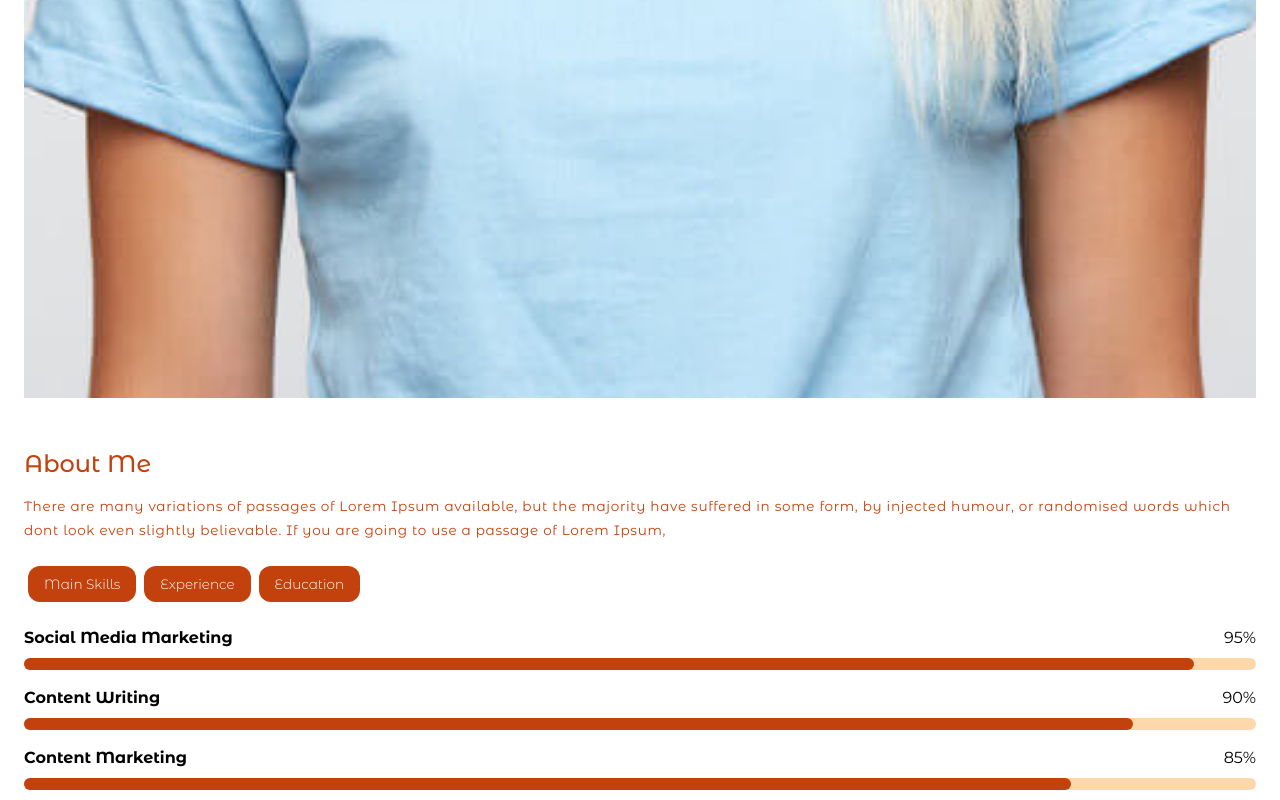
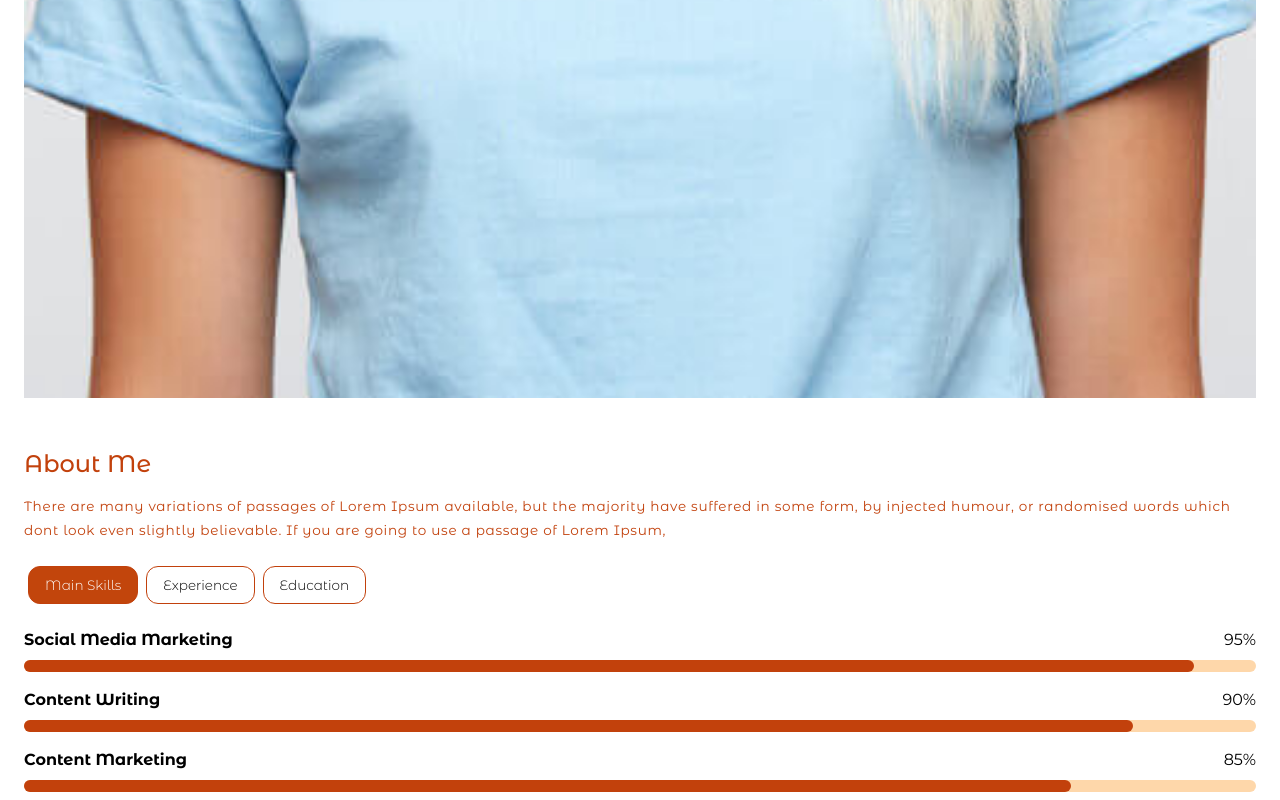
Before and after one commit to Udeme01/herPortfolioWebsite, a React (Vite) app: page / in a window 1280 px wide. Shown: the part 2209-3009 px from the top of the page. Built offline with nearby package versions, Linux system fonts and the light colour scheme.

Commit message:
done building the about page

```diff
--- a/src/components/About.jsx
+++ b/src/components/About.jsx
@@ -18,7 +18,7 @@ const About = () => {
           <img
             className="px-6 my-12 w-full mx-auto"
             src={aboutImg}
-            alt="about image"
+            alt="about-image"
           />
         </div>
 
@@ -36,13 +36,13 @@ const About = () => {
             </p>
           </div>
           <section className="tabButton my-5">
-            <TabButton onSelect={() => handleSelect("skills")}>
+            <TabButton isSelected={selectedTopic === 'skills'} onSelect={() => handleSelect("skills")}>
               Main Skills
             </TabButton>
-            <TabButton onSelect={() => handleSelect("experience")}>
+            <TabButton isSelected={selectedTopic === 'experience'} onSelect={() => handleSelect("experience")}>
               Experience
             </TabButton>
-            <TabButton onSelect={() => handleSelect("education")}>
+            <TabButton  isSelected={selectedTopic === 'education'} onSelect={() => handleSelect("education")}>
               Education
             </TabButton>
           </section>
--- a/src/components/TabButtons.jsx
+++ b/src/components/TabButtons.jsx
@@ -1,21 +1,25 @@
 import PropTypes from "prop-types";
+import { Fragment } from "react";
 
-const TabButton = ({ children, onSelect }) => {
+const TabButton = ({ children, onSelect, isSelected }) => {
   return (
-    <>
+    <Fragment>
       <button
+        className={`bg-transparent text-black border border-orange-700 m-1 px-4 py-2 rounded-xl text-sm font-light ${
+          isSelected ? "active" : ""
+        }`}
         onClick={onSelect}
-        className="bg-orange-700 text-white m-1 px-4 py-2 rounded-xl text-sm font-light"
       >
         {children}
       </button>
-    </>
+    </Fragment>
   );
 };
 
 TabButton.propTypes = {
   children: PropTypes.string,
   onSelect: PropTypes.func,
+  isSelected: PropTypes.func,
 };
 
 export default TabButton;
--- a/src/index.css
+++ b/src/index.css
@@ -85,3 +85,9 @@ body {
 .social-icon-wrapper li:nth-child(1) {
   margin-left: 0;
 }
+
+/* BTN Active state */
+.active {
+  background-color: rgb(194, 69, 12);
+  color: white;
+}
```
